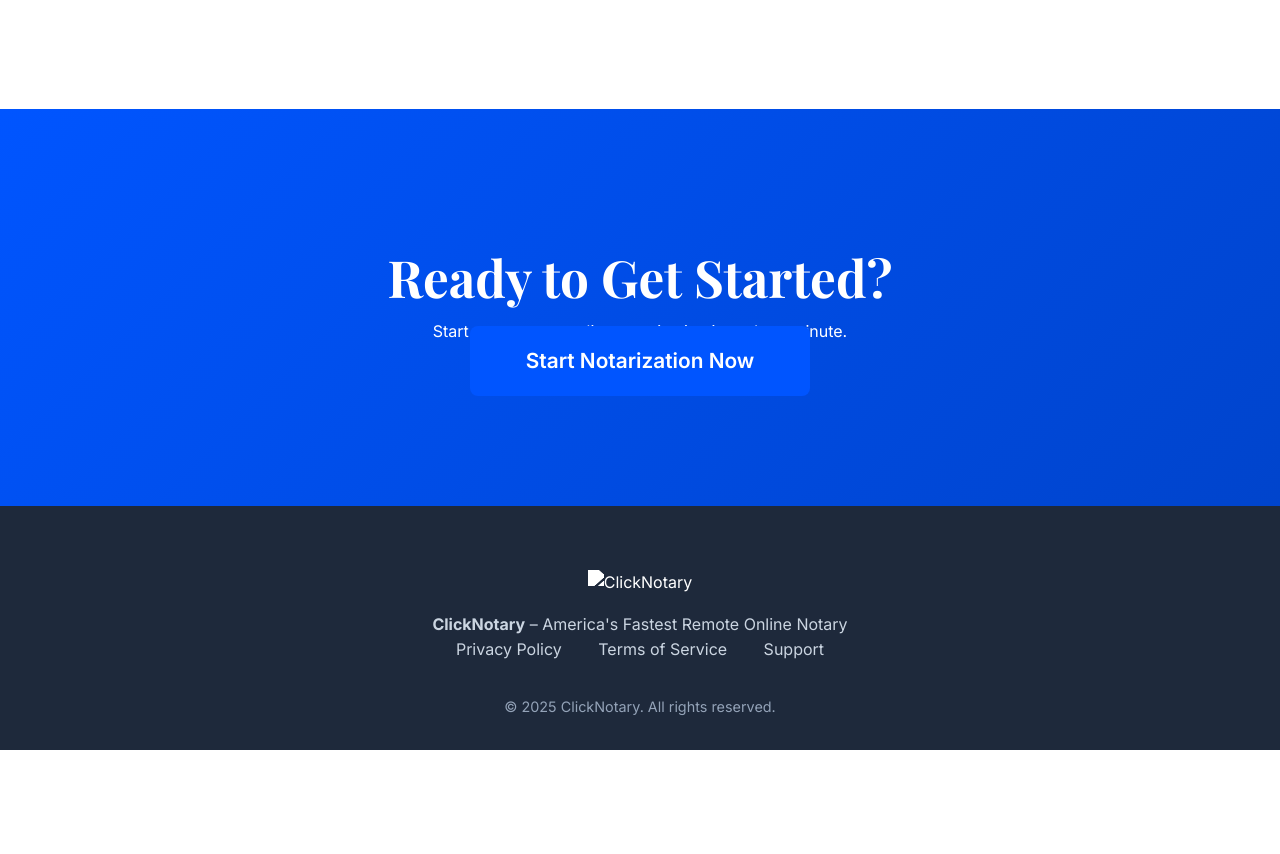
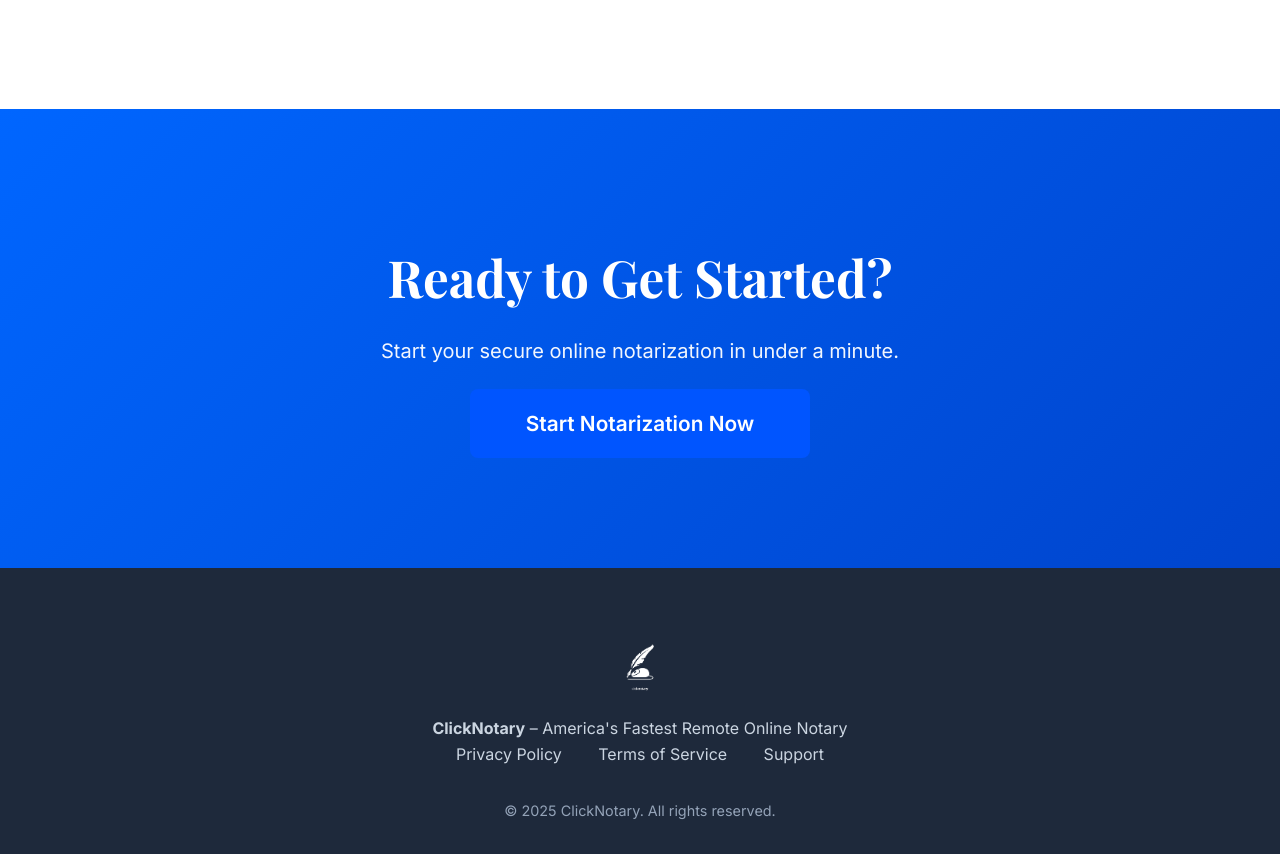
Before and after one commit to Sm0kdChikn/ClickNotary, a plain HTML site: page index.html in a window 1280 px wide. Shown: the part 3109-3963 px from the top of the page. Before the commit the page ends 3859 px from the top, so only its background shows below. Drawn offline with nearby package versions, Linux system fonts and the light colour scheme.

Commit message:
precolor change

```diff
--- a/assets/css/style.css
+++ b/assets/css/style.css
@@ -140,6 +140,7 @@ nav {
 .card:hover, .step:hover, .price-card:hover {
   transform: translateY(-10px);
   box-shadow: 0 20px 40px rgba(0,85,255,0.15);
+  border: 3px solid var(--blue);
 }
 .icon { font-size: 3.8rem; margin-bottom: 1rem; }
 .step::before {
@@ -165,14 +166,27 @@ nav {
 
 /* Final CTA & Footer */
 .final-cta {
-  background: linear-gradient(135deg, var(--blue), var(--blue-dark));
+  background: linear-gradient(135deg, #0066ff, #0044cc); /* or use your --blue vars */
   color: white;
   text-align: center;
   padding: 8rem 0;
 }
+
 .final-cta h2 {
   font-family: 'Playfair Display', serif;
   font-size: 3.2rem;
+  margin: 0 0 1rem 0;           /* prevents overlap with the <p> */
+}
+
+.final-cta p {
+  font-size: 1.25rem;
+  margin-bottom: 2.5rem;        /* gives breathing room before the button */
+  opacity: 0.95;
+}
+
+.final-cta .btn-primary.large {
+  padding: 1rem 2.5rem;
+  font-size: 1.3rem;
 }
 footer {
   background: var(--dark);
--- a/index.html
+++ b/index.html
@@ -139,7 +139,7 @@
   <!-- Footer -->
   <footer>
     <div class="container">
-      <img src="assets/img/logo.png" alt="ClickNotary" class="footer-logo">
+      <img src="assets/img/cn_mouse-removebg-preview.png" alt="ClickNotary" class="footer-logo">
       <p><strong>ClickNotary</strong> – America's Fastest Remote Online Notary</p>
       <div class="footer-links">
         <a href="#">Privacy Policy</a>
```
